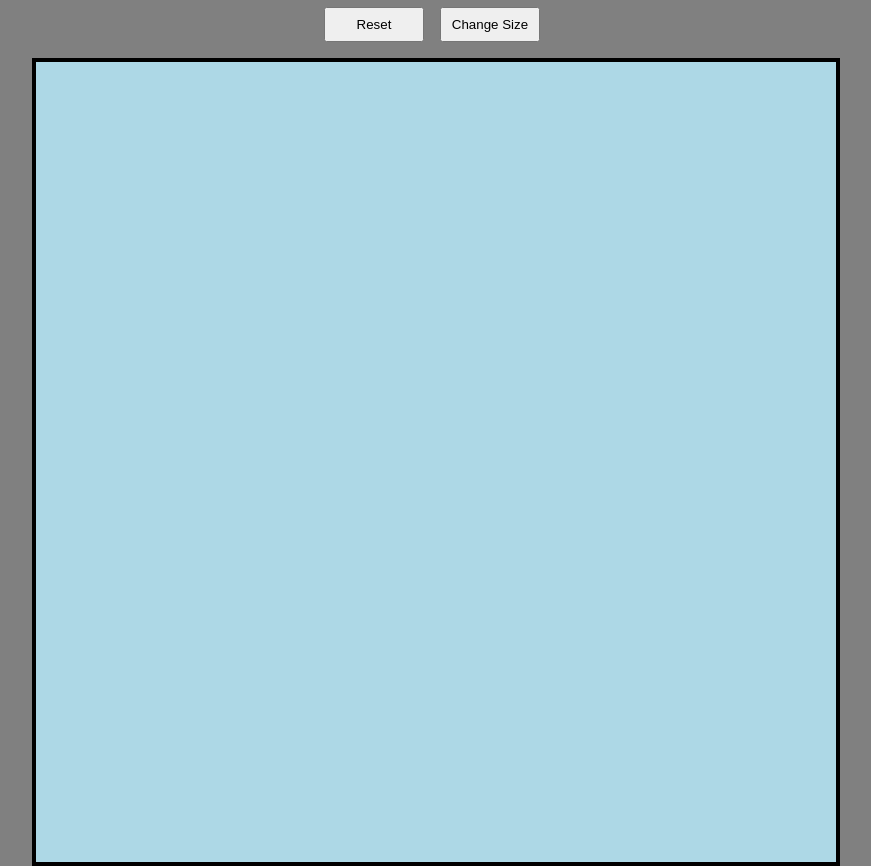
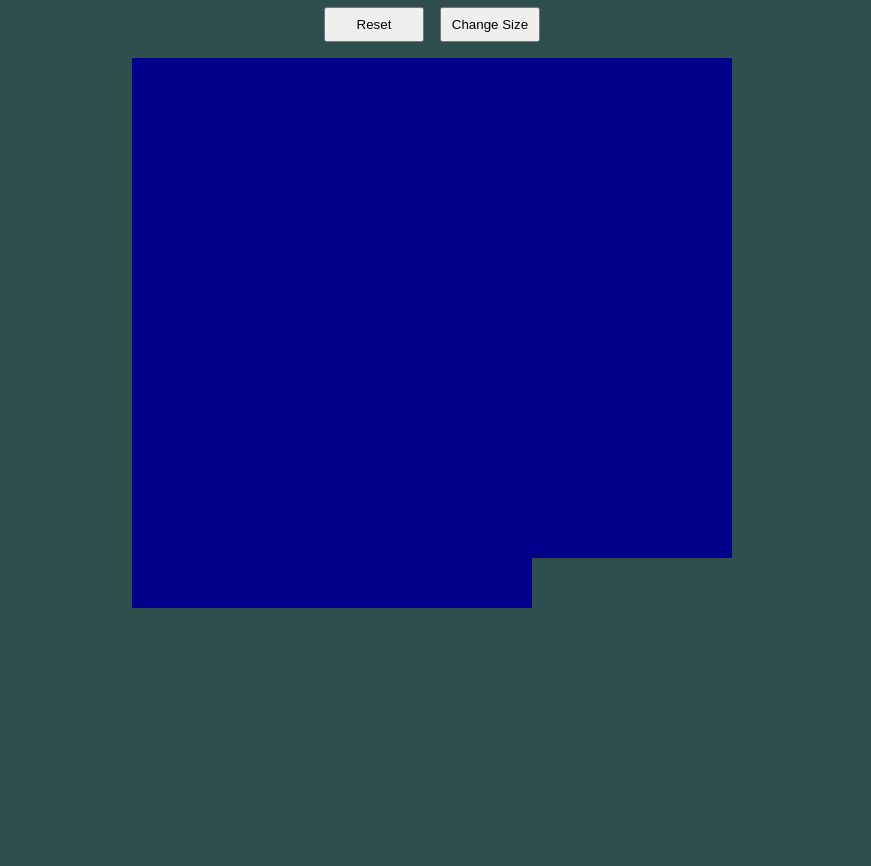
Before and after one commit to DannyTheKO/Odin-Project_Etch-a-Sketch, a website: page index.html in a window 1280 px wide. Shown: the part 73-939 px from the top of the page, without its empty margins (208-1079 px from the left). After the commit the page ends 800 px from the top, so only its background shows below. Drawn offline with Linux system fonts and the light colour scheme.

Commit message:
Added Grid Sketch

```diff
--- a/index.html
+++ b/index.html
@@ -13,14 +13,8 @@
         <button id="btnReset">Reset</button>
         <button id="btnSize">Change Size</button>
     </div>
-    <div class="wrapper-canvas">
-        <div id="etchASketch">
-            <div></div>
-            <div></div>
-            <div></div>
-            <div></div>
-        </div>
-    </div>
+
+    <div id="etchASketch"></div>
 </div>
 </body>
 </html>
--- a/index.js
+++ b/index.js
@@ -1,6 +1,35 @@
 const etchASketch = document.querySelector("#etchASketch");
 const btnReset = document.querySelector("#btnReset");
 const btnSize = document.querySelector("#btnSize");
+
+let totalGrid = 128; // default size (contain x and y axis);
+const containerSize = 600; // Size of the container
+let count = 1; // Debug
+renderSketch(totalGrid);
+function renderSketch(totalGrid) {
+    let gridSize = Math.ceil(Math.sqrt(totalGrid));
+    let divSize = containerSize / gridSize;
+    console.log(divSize)
+
+    etchASketch.style.display = "grid";
+    etchASketch.style.gridTemplateColumns = `repeat(${gridSize}, ${divSize}px)`;
+    etchASketch.style.gridTemplateRows = `repeat(${gridSize}, ${divSize}px)`;
+    etchASketch.style.width = `${containerSize}px`;
+    etchASketch.style.height = `${containerSize}px`;
+
+    etchASketch.innerHTML = "";
+
+    for (let i = 0; i < totalGrid; i++) {
+        // Sketch square default style
+        const square = document.createElement("div");
+        square.style.backgroundColor = "darkblue";
+        square.style.boxSizing = "border-box"; // Ensure consistent sizing
+        square.style.width = `${divSize}px`;
+        square.style.height = `${divSize}px`;
+
+        etchASketch.appendChild(square);
+    }
+}
 
 etchASketch.addEventListener('mouseover', (e) => {
     if (e.target.id !== "etchASketch") {
@@ -15,10 +44,10 @@ btnReset.addEventListener('click', (e) => {
 
 // Change Size
 btnSize.addEventListener('click', () => {
-    let size;
-
     // Validation input, if not an integer, try again!
     do {
-        size = prompt("What size for the sketch?: ");
-    } while (isNaN(parseInt(size)));
+        totalGrid = prompt("What size for the sketch?: ");
+    } while (isNaN(parseInt(totalGrid)));
+
+    renderSketch(totalGrid);
 });
--- a/style.css
+++ b/style.css
@@ -1,5 +1,10 @@
+html {
+    width: 100%;
+    height: 100%;
+}
+
 body {
-    background-color: gray;
+    background-color: darkslategrey;
     color: black;
 
     width: 100%;
@@ -33,23 +38,6 @@ body {
     }
 }
 
-.wrapper-canvas {
-    width: 800px;
-    height: 800px;
-
-    #etchASketch {
-        display: grid;
-        grid-template-columns: 1fr 1fr;
-
-        width: 100%;
-        height: 100%;
-
-        border: 4px solid black;
-
-        & * {
-            /*border: 4px solid black;*/
-            padding: 16px;
-            background-color: lightblue;
-        }
-    }
+#etchASketch {
+    display: grid;
 }
```
